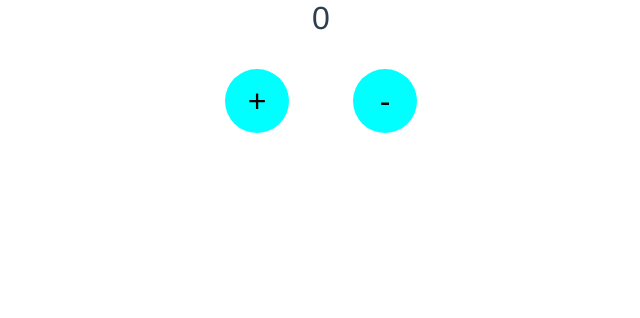
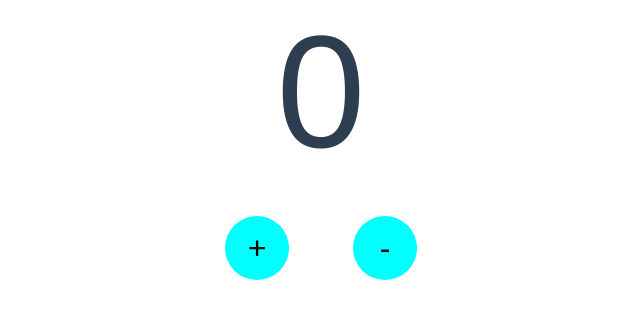
Before and after one commit to j0ker404/counter-vue, a Vue app: page / in a window 1280 px wide. Shown: the top 318 px of the page, without its empty margins (319-959 px from the left). Built offline with nearby package versions, Linux system fonts and the light colour scheme.

Commit message:
increase default font size

```diff
--- a/src/components/CounterDisplay.vue
+++ b/src/components/CounterDisplay.vue
@@ -31,6 +31,6 @@ export default {
   justify-content: center;
   align-content: center;
 
-  font-size: 2em;
+  font-size: 10em;
 }
 </style>
```
